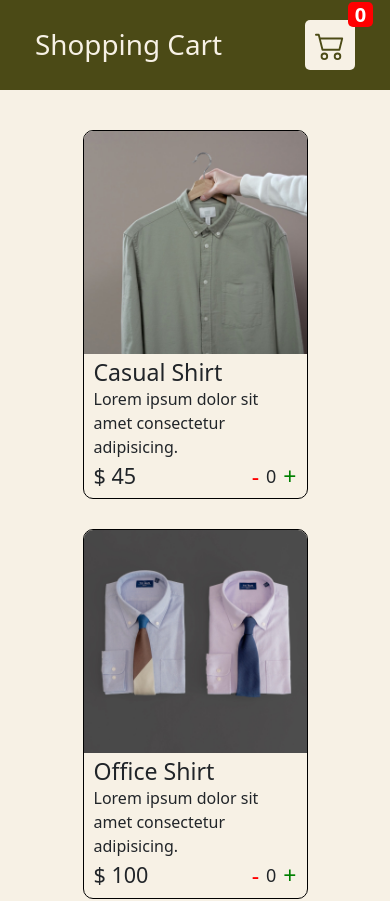
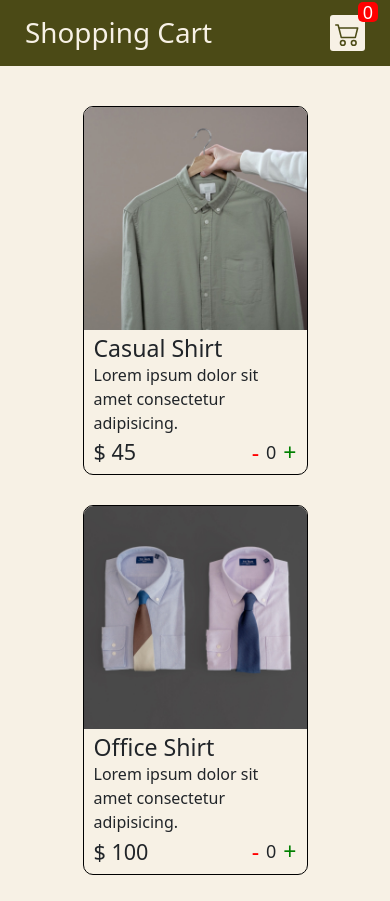
Before and after one commit to lukabuts/shopping-cart, a React (Vite) app: page / in a window 390 px wide. Shown: the top 901 px of the page. Built offline with nearby package versions, Linux system fonts and the light colour scheme.

Commit message:
Added lazy load imgs and changed mobile styles

```diff
--- a/src/app.css
+++ b/src/app.css
@@ -69,3 +69,13 @@ a {
   width: 50px;
   height: 50px;
 }
+
+/* Lazy-loading imgs */
+
+img {
+  display: none;
+}
+
+img.loaded {
+  display: block;
+}
--- a/src/components/Body/Body.jsx
+++ b/src/components/Body/Body.jsx
@@ -64,7 +64,14 @@ export default function Body({
       )}
       <div className="item" key={id}>
         <div className="img-div">
-          <img src={img} alt={desc} loading="lazy" />
+          <img
+            src={img}
+            alt={desc}
+            loading="lazy"
+            onLoad={(e) => {
+              e.target.className = "loaded";
+            }}
+          />
         </div>
         <div className="details">
           <h3>{name}</h3>
--- a/src/components/Header/Header.jsx
+++ b/src/components/Header/Header.jsx
@@ -27,8 +27,6 @@ export default function Header({ allItemsCount }) {
         <div className="cart-div">
           <svg
             xmlns="http://www.w3.org/2000/svg"
-            width="30"
-            height="30"
             fill="currentColor"
             className="bi bi-cart2"
             viewBox="0 0 16 16"
--- a/src/components/Header/header.css
+++ b/src/components/Header/header.css
@@ -24,6 +24,11 @@ header .cart-div {
   cursor: pointer;
 }
 
+header .cart-div svg {
+  width: 30px;
+  height: 30px;
+}
+
 header .cart-div .count {
   position: absolute;
   top: -18px;
@@ -39,3 +44,28 @@ header .cart-div .count {
   height: 25px;
   border-radius: 5px;
 }
+
+@media (max-width: 540px) {
+  header {
+    padding: 15px 25px;
+  }
+
+  header .cart-div {
+    padding: 5px;
+    border-radius: 3px;
+  }
+
+  header .cart-div svg {
+    width: 25px;
+    height: 25px;
+  }
+
+  header .cart-div .count {
+    top: -13px;
+    right: -13px;
+    font-size: 18px;
+    font-weight: 500;
+    min-width: 20px;
+    height: 20px;
+  }
+}
--- a/src/components/cart/Cart.jsx
+++ b/src/components/cart/Cart.jsx
@@ -46,7 +46,14 @@ export default function Cart({
                   <i className="bi bi-x-lg"></i>
                 </div>
                 <div className="img-div">
-                  <img src={item.img} alt={item.desc} loading="lazy" />
+                  <img
+                    src={item.img}
+                    alt={item.desc}
+                    loading="lazy"
+                    onLoad={(e) => {
+                      e.target.className = "loaded";
+                    }}
+                  />
                 </div>
                 <div className="details">
                   <div className="name-price">
--- a/src/components/cart/cart.css
+++ b/src/components/cart/cart.css
@@ -102,6 +102,15 @@
 }
 
 @media (max-width: 540px) {
+  .cart-container {
+    margin-top: 20px;
+    gap: 15px;
+  }
+
+  .cart-container .total h3 {
+    font-size: 20px;
+  }
+
   .cart-container .item {
     width: 300px;
     height: 100px;
```
